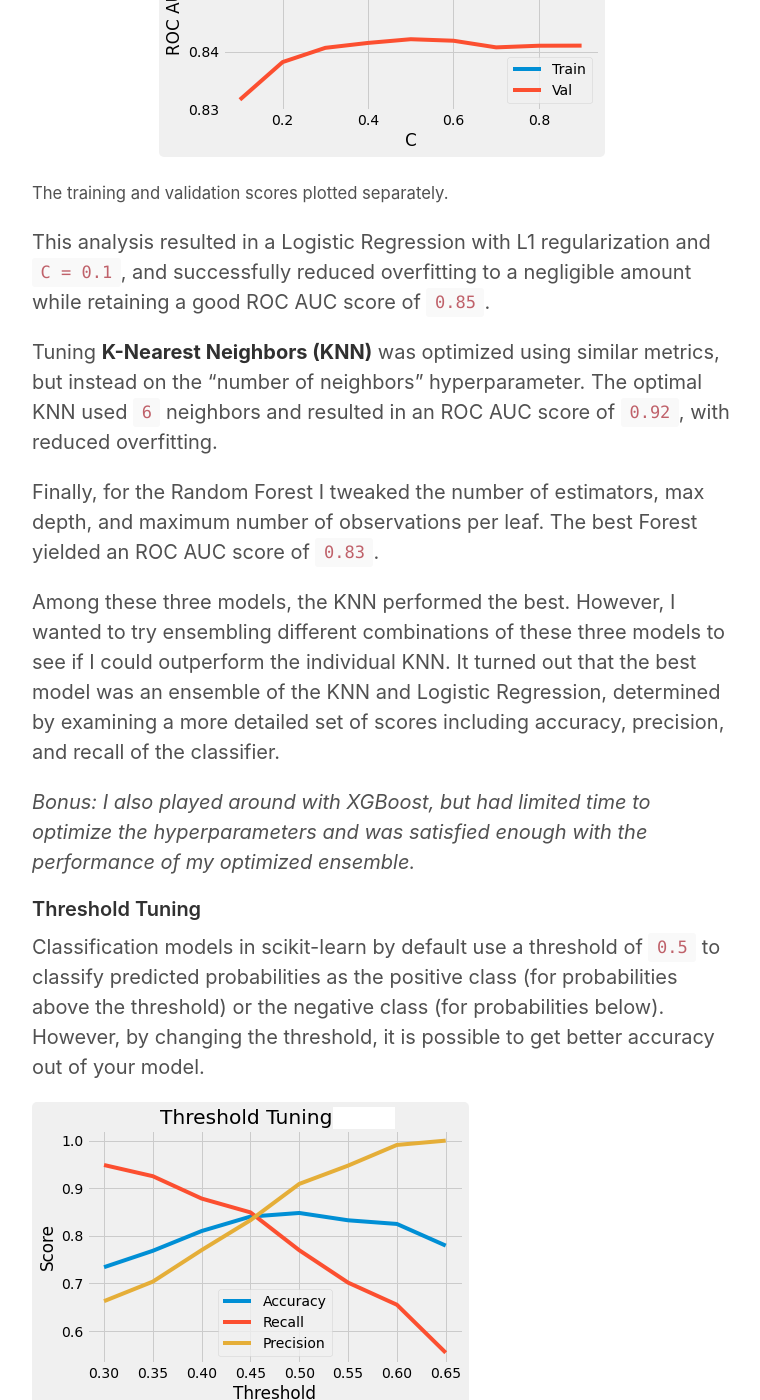
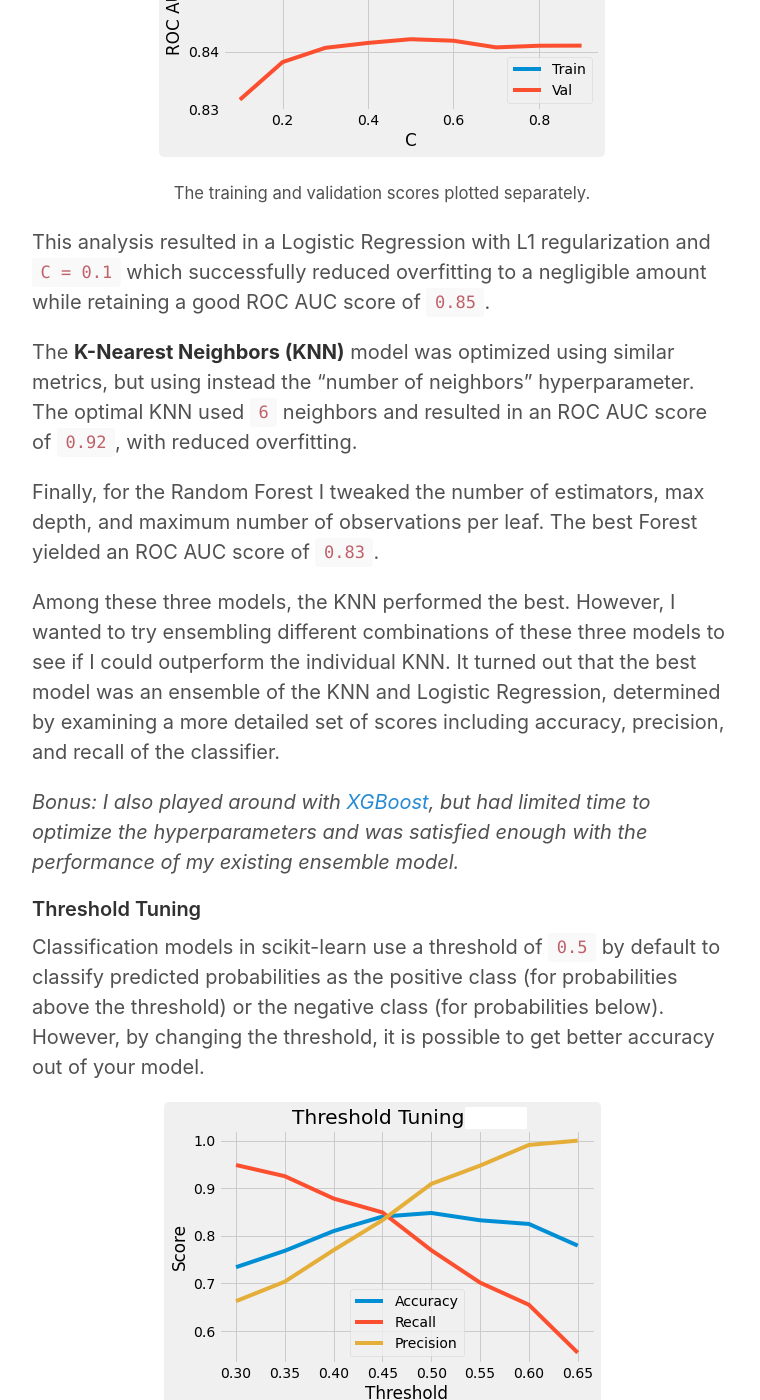
Before and after one commit to stephenjkaplan/stephenjkaplan.github.io, a Jekyll site: the page built from _posts/2020-08-25-speech-accent-classifier.md, in a window 1280 px wide and 1400 px high, scrolled down 5661 px. Shown: the whole window, without its empty margins (258-1018 px from the left). Built offline with Jekyll 4.4.1, drawn with Linux system fonts in a browser that asks for light colours; some of the changed text lies outside the part shown.

Commit message:
final revision of post

```diff
--- a/_posts/2020-08-25-speech-accent-classifier.md
+++ b/_posts/2020-08-25-speech-accent-classifier.md
@@ -127,7 +127,7 @@ as compared to the baseline model.
 
 The next step was to tune the hyperparameters on each baseline model, using the final set of selected features, to
 achieve the best ROC AUC scores and least overfitting for each. This was all done using models in
-[scikit-learn](https://scikit-learn.org/stable/). For the  **Logistic Regression** model, tuning involved:
+[scikit-learn](https://scikit-learn.org/stable/){:target="_blank"}. For the  **Logistic Regression** model, tuning involved:
 
 - Running the model with both L2 (Ridge) and L1 (Lasso) regularization.
 - Optimizing the inverse regularization strength to strike a balance between maximizing the ROC AUC validation score
@@ -138,15 +138,17 @@ achieve the best ROC AUC scores and least overfitting for each. This was all don
 The difference between training and validation ROC AUC scores with respect to inverse regularization strength.
 </small>
 
-<p align="center"><img src="/images/2020-08-25/rocauc_val.png"></p>
+<p align="center">
+<img src="/images/2020-08-25/rocauc_val.png">
 <small>
 The training and validation scores plotted separately.
 </small>
+</p>
 
-This analysis resulted in a Logistic Regression with L1 regularization and `C = 0.1`, and successfully reduced
+This analysis resulted in a Logistic Regression with L1 regularization and `C = 0.1` which successfully reduced
 overfitting to a negligible amount while retaining a good ROC AUC score of `0.85`.
 
-Tuning **K-Nearest Neighbors (KNN)** was optimized using similar metrics, but instead on the "number of neighbors"
+The **K-Nearest Neighbors (KNN)** model was optimized using similar metrics, but using instead the "number of neighbors"
 hyperparameter. The optimal KNN used `6` neighbors and resulted in an ROC AUC score of `0.92`, with reduced overfitting.
 
 Finally, for the Random Forest I tweaked the number of estimators, max depth, and maximum number of observations per
@@ -157,20 +159,21 @@ these three models to see if I could outperform the individual KNN. It turned ou
 of the KNN and Logistic Regression, determined by examining a more detailed set of scores including accuracy, precision,
 and recall of the classifier.
 
-_Bonus: I also played around with XGBoost, but had limited time to optimize the hyperparameters and was satisfied
-enough with the performance of my optimized ensemble._
+_Bonus: I also played around with [XGBoost](https://xgboost.readthedocs.io/en/latest/){:target="_blank"}, but had limited time to optimize the hyperparameters and was satisfied
+enough with the performance of my existing ensemble model._
 
 #### Threshold Tuning
 
-Classification models in scikit-learn by default use a threshold of `0.5` to classify predicted probabilities as the
+Classification models in scikit-learn use a threshold of `0.5` by default to classify predicted probabilities as the
 positive class (for probabilities above the threshold) or the negative class (for probabilities below). However, by
 changing the threshold, it is possible to get better accuracy out of your model.
 
-![Threshold Tuning](/images/2020-08-25/threshold_tuning.png)
-
+<p align="center">
+<img src="/images/2020-08-25/threshold_tuning.png">
 <small>
 Performance of model at different thresholds.
 </small>
+</p>
 
 A threshold of `0.46` yielded negligible change in accuracy while providing a slightly better balance between
 precision and recall.
@@ -181,23 +184,25 @@ Scoring the final model on the test set yielded an overall accuracy of `0.89`. I
 metric because in the case of classifying accents, there's no reason to optimize precision or recall (whereas you
 might care more about these metrics in higher risk domains such as medicine.)
 
-![Confusion Matrix](/images/2020-08-25/confusion_matrix.png)
-
+<p align="center">
+<img src="/images/2020-08-25/confusion_matrix.png">
 <small>
 Test set confusion matrix of final model.
 </small>
+</p>
 
 ### Flask App
 
-I deployed the model via a [Flask application on Google App Engine](https://accent-identification.appspot.com/).
+I deployed the model in a [Flask application on Google App Engine](https://accent-identification.appspot.com/){:target="_blank"}.
 The app allows you to select audio examples of each accent, listen to the sample, view it's MFCC coefficients, and
-play around with them to yield different predicted classes.
+play around with them to yield different predicted classes (accents).
 
-![Flask](/images/2020-08-25/flask.png)
-
+<p align="center">
+<img src="/images/2020-08-25/flask.png">
 <small>
 Screenshot of the Flask application.
 </small>
+</p>
 
 ### Summary
 
@@ -208,8 +213,8 @@ I learned a couple of important things from completing this project:
    dataset was.
 
 2. Methodically working through model selection and tuning in an organized fashion can lead you to a model you are
-   happy with. It can help you avoid the infinite loop of "oh, wait, let me just tweak this and try that".
+   happy with. It can help you avoid the infinite loop of model tweaking.
 
 #### References
-Fokoue, E. (2020). [UCI Machine Learning Repository - Speaker Accent Recognition Data Set](https://archive.ics.uci.edu/ml/datasets/Speaker+Accent+Recognition).
+Fokoue, E. (2020). [UCI Machine Learning Repository - Speaker Accent Recognition Data Set](https://archive.ics.uci.edu/ml/datasets/Speaker+Accent+Recognition){:target="_blank"}.
 Irvine, CA: University of California, School of Information and Computer Science.
```
